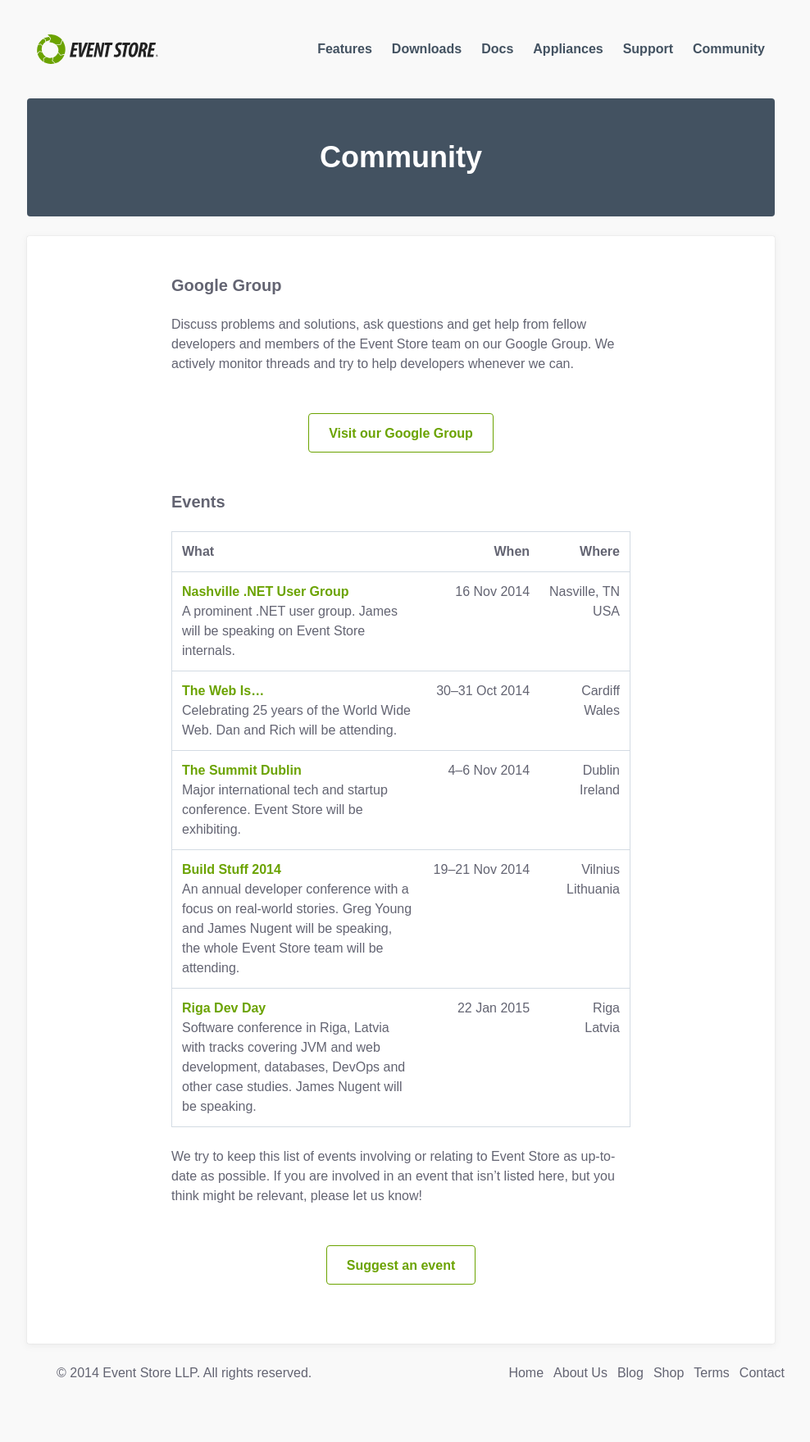
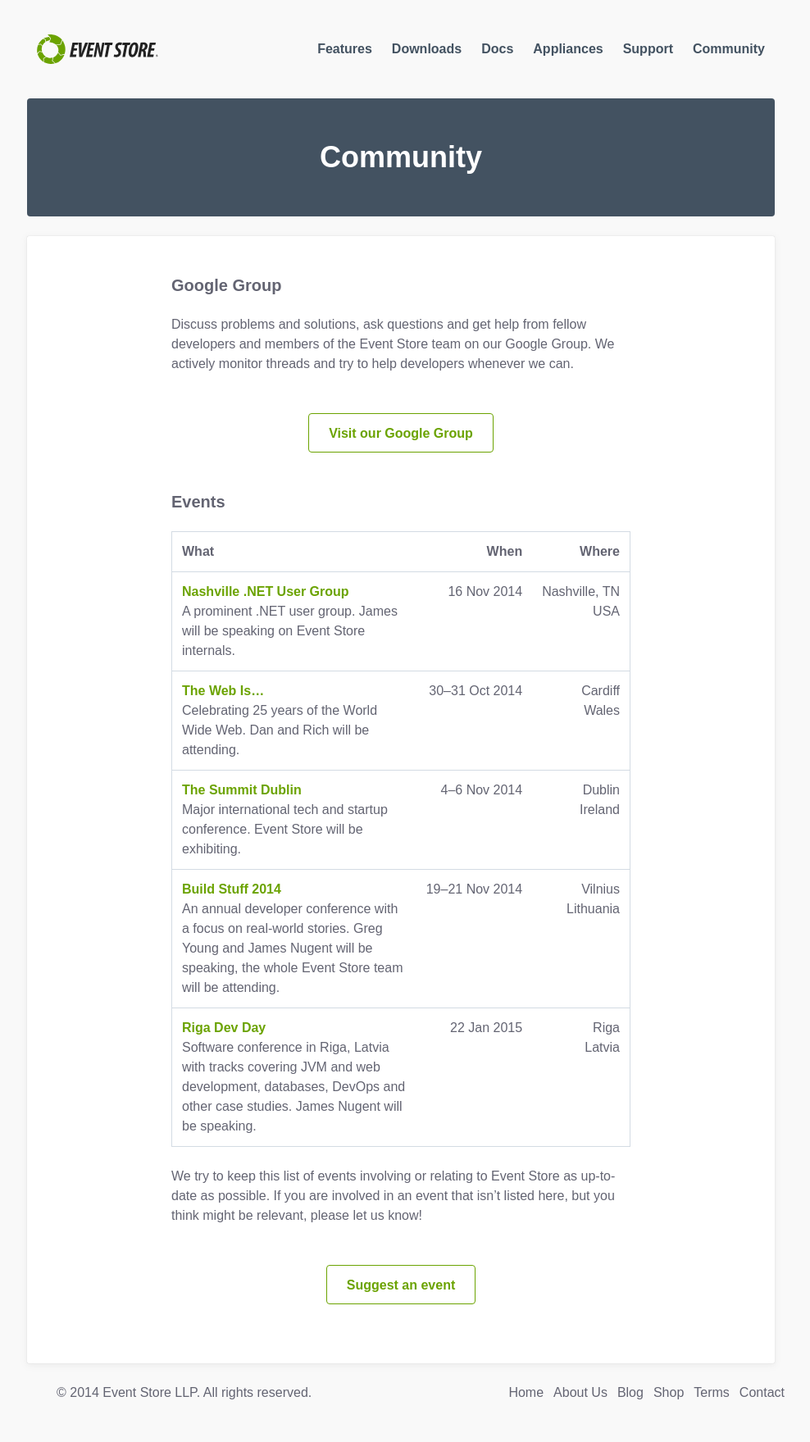
Before and after one commit to sandboxorg/geteventstore.com, a Jekyll site: the page built from community/index.html, in a window 1280 px wide. Shown: the whole page at 82% size, without its empty margins (151-1139 px from the left). Built offline with Jekyll 4.4.1, drawn with Linux system fonts in a browser that asks for light colours; Markdown is read by kramdown in place of the engine named in the settings; before the commit the page ends 1735 px from its top, so only the background shows below that.

Commit message:
Fix typo

```diff
--- a/community/index.html
+++ b/community/index.html
@@ -28,7 +28,7 @@ title: "Community"
                             <p>A prominent .NET user group. James will be speaking on Event Store internals.</p>
                         </td>
                         <td>16 Nov 2014</td>
-                        <td>Nasville, TN<br />USA</td>
+                        <td>Nashville, TN<br />USA</td>
                     </tr>
                     <tr>
                         <td>
```
